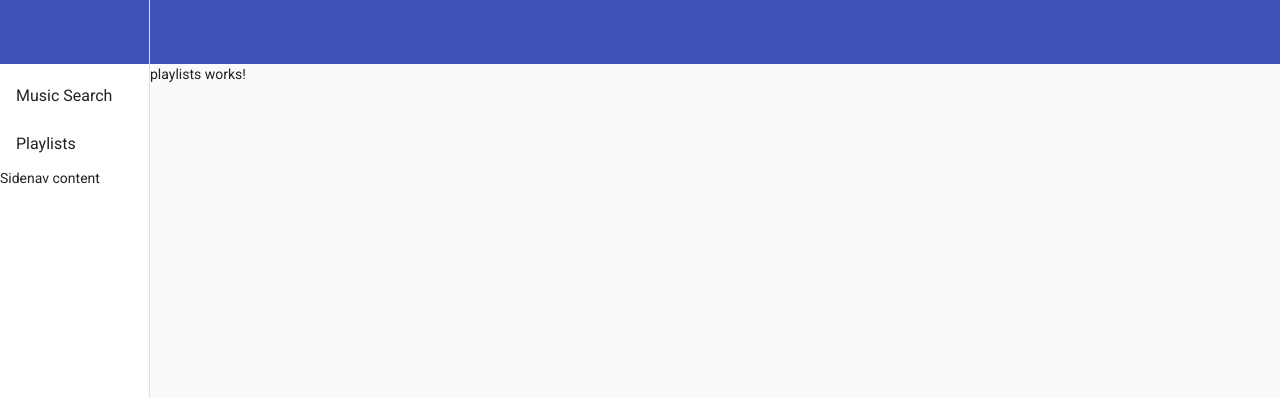
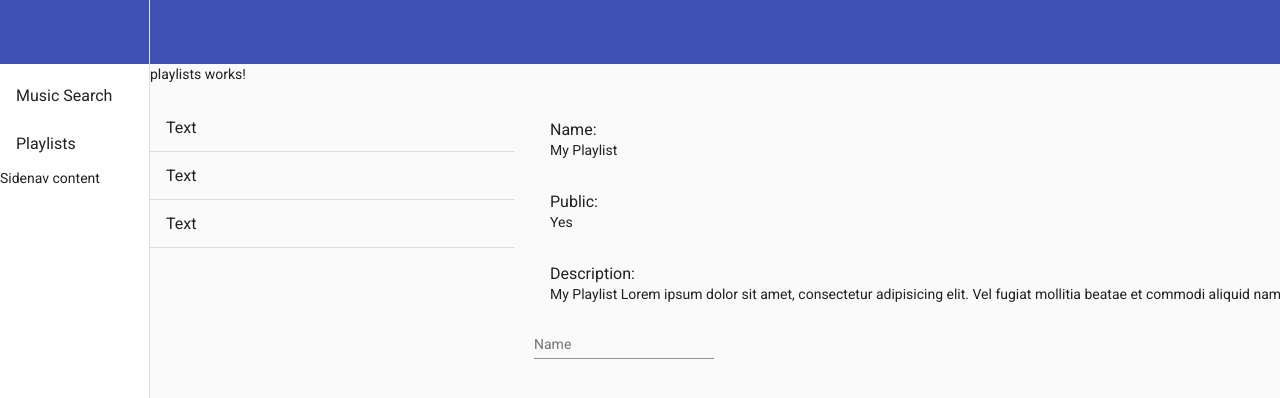
Before and after one commit to Rep1ay/Spotify-Playlist, an Angular app: page /playlists in a window 1280 px wide. Shown: the top 398 px of the page. Built offline with nearby package versions, Linux system fonts and the light colour scheme.

Commit message:
feat: Layout for Playlists list, details, edit form, playlist list

```diff
--- a/src/app/playlists/components/playlist-details/playlist-details.component.html
+++ b/src/app/playlists/components/playlist-details/playlist-details.component.html
@@ -1 +1,16 @@
-<p>playlist-details works!</p>
+<mat-list>
+    <mat-list-item>
+        <span matLine>Name:</span>
+        <span matLine>My Playlist</span>
+    </mat-list-item>
+    <mat-list-item>
+        <span matLine>Public:</span>
+        <span matLine>Yes</span>
+    </mat-list-item>
+    <mat-list-item>
+        <span matLine>Description:</span>
+        <span matLine>My Playlist Lorem ipsum dolor sit amet, consectetur adipisicing elit. Vel fugiat mollitia beatae
+            et commodi aliquid nam eaque officia, obcaecati expedita.
+        </span>
+    </mat-list-item>
+</mat-list>
--- a/src/app/playlists/components/playlist-edit-form/playlist-edit-form.component.html
+++ b/src/app/playlists/components/playlist-edit-form/playlist-edit-form.component.html
@@ -1 +1,11 @@
-<p>playlist-edit-form works!</p>
+<mat-form-field>
+    <input matInput placeholder="Name">
+</mat-form-field>
+<!--
+<mat-form-field>
+    <mat-ckeckbox>Public:</mat-ckeckbox>
+</mat-form-field>
+
+<mat-form-field>
+    <textarea matInput placeholder="Description"></textarea>
+</mat-form-field> -->
--- a/src/app/playlists/components/playlist-list/playlist-list.component.html
+++ b/src/app/playlists/components/playlist-list/playlist-list.component.html
@@ -1 +1,15 @@
-<p>playlist-list works!</p>
+<!-- mat-list>mat-list-item*3>span[matLine]{Text}+mat-divider -->
+<mat-list>
+    <mat-list-item>
+        <span matLine>Text</span>
+        <mat-divider></mat-divider>
+    </mat-list-item>
+    <mat-list-item>
+        <span matLine>Text</span>
+        <mat-divider></mat-divider>
+    </mat-list-item>
+    <mat-list-item>
+        <span matLine>Text</span>
+        <mat-divider></mat-divider>
+    </mat-list-item>
+</mat-list>
--- a/src/app/playlists/playlists.component.html
+++ b/src/app/playlists/playlists.component.html
@@ -1 +1,12 @@
 <p>playlists works!</p>
+
+<div fxLayout="row" fxLayoutAlign="start start" fxLayoutGap="20px">
+    <div fxFlex="30">
+        <app-playlist-list></app-playlist-list>
+    </div>
+    <div fxFlex="70">
+        <app-playlist-details></app-playlist-details>
+        <app-playlist-edit-form></app-playlist-edit-form>
+
+    </div>
+</div>
```
Also changed, not shown: src/app/shared/shared.module.ts (+10 -1 lines).
